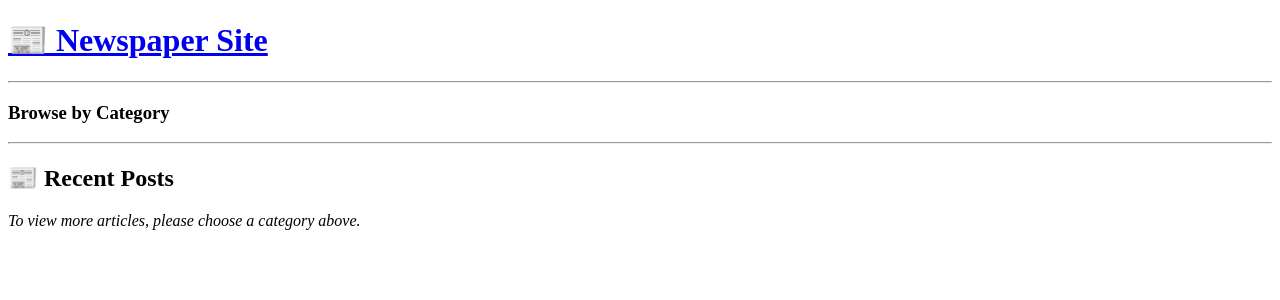
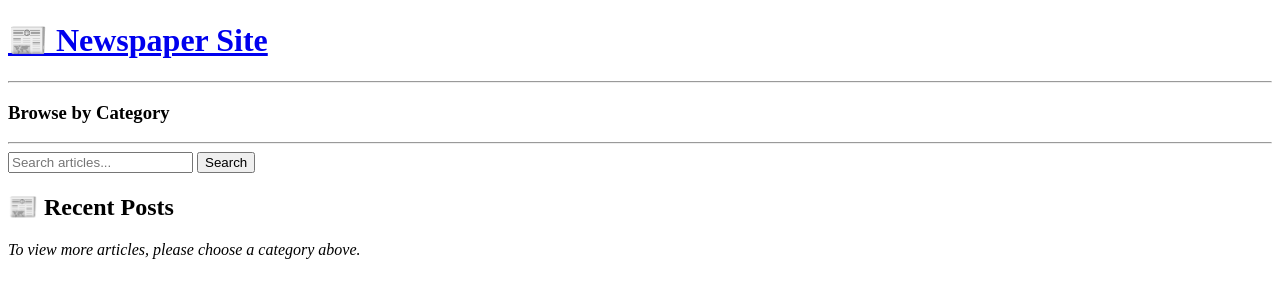
Before and after one commit to arafatsheikh098/NewsPaper_Site, a Django app: page / in a window 1280 px wide. Shown: the top 300 px of the page. Run offline with Django 5.2, Linux system fonts and the light colour scheme; data that the repository does not hold is empty.

Commit message:
Search news by title part  option added

```diff
--- a/news/models.py
+++ b/news/models.py
@@ -3,14 +3,9 @@ from django.db import models
 class Category(models.Model):
     name = models.CharField(max_length=100)
 
-    def __str__(self):
-        return self.name
 
 class Article(models.Model):
     title = models.CharField(max_length=200)
     content = models.TextField()
     date_posted = models.DateTimeField(auto_now_add=True)
     category = models.ForeignKey(Category, on_delete=models.CASCADE)
-
-    def __str__(self):
-        return self.title
--- a/news/urls.py
+++ b/news/urls.py
@@ -5,4 +5,5 @@ urlpatterns = [
     path('', views.home, name='home'),
     path('category/<int:category_id>/', views.category_articles, name='category_articles'),
     path('article/<int:article_id>/', views.article_detail, name='article_detail'),
+    path('search/', views.search_articles, name='search_articles'),
 ]
--- a/news/views.py
+++ b/news/views.py
@@ -1,10 +1,17 @@
 from django.shortcuts import render, get_object_or_404
 from .models import Article, Category
+from django.db.models import Q
 
 def home(request):
-    articles = Article.objects.all().order_by('-date_posted')
+    query = request.GET.get('q')  # q is the input name in our form
+    if query:
+        articles = Article.objects.filter(
+            Q(title__icontains=query) | Q(content__icontains=query)
+        ).order_by('-date_posted')
+    else:
+        articles = Article.objects.all().order_by('-date_posted')[:5]
     categories = Category.objects.all()
-    return render(request, 'home.html', {'articles': articles, 'categories': categories})
+    return render(request, 'home.html', {'articles': articles, 'categories': categories, 'query': query})
 
 def category_articles(request, category_id):
     category = get_object_or_404(Category, id=category_id)
@@ -18,3 +25,9 @@ def category_articles(request, category_id):
 def article_detail(request, article_id):
     article = get_object_or_404(Article, id=article_id)
     return render(request, 'article_detail.html', {'article': article})
+
+
+def search_articles(request):
+    query = request.GET.get('q')
+    articles = Article.objects.filter(title__icontains=query) if query else []
+    return render(request, 'search_results.html', {'articles': articles, 'query': query})
--- a/templates/home.html
+++ b/templates/home.html
@@ -12,7 +12,10 @@
 </ul>
 
 <hr>
-
+<form class="d-flex mb-3" action="{% url 'search_articles' %}" method="get">
+    <input class="form-control me-2" type="text" name="q" placeholder="Search articles...">
+    <button class="btn btn-primary" type="submit">Search</button>
+</form>
 <!-- Show latest articles only -->
 <h2>📰 Recent Posts</h2>
 <ul>
```
Also changed, not shown: templates/search_results.html (added, +25 -0 lines).
